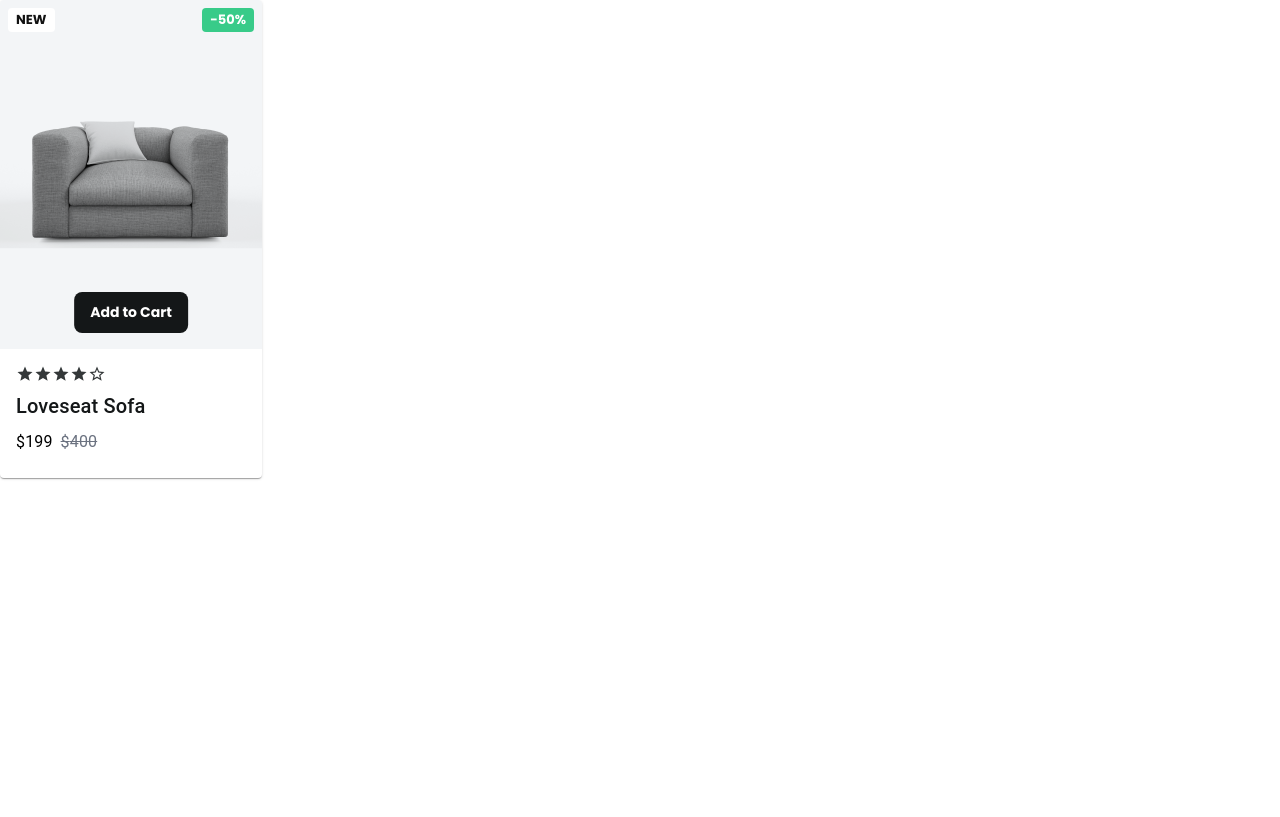
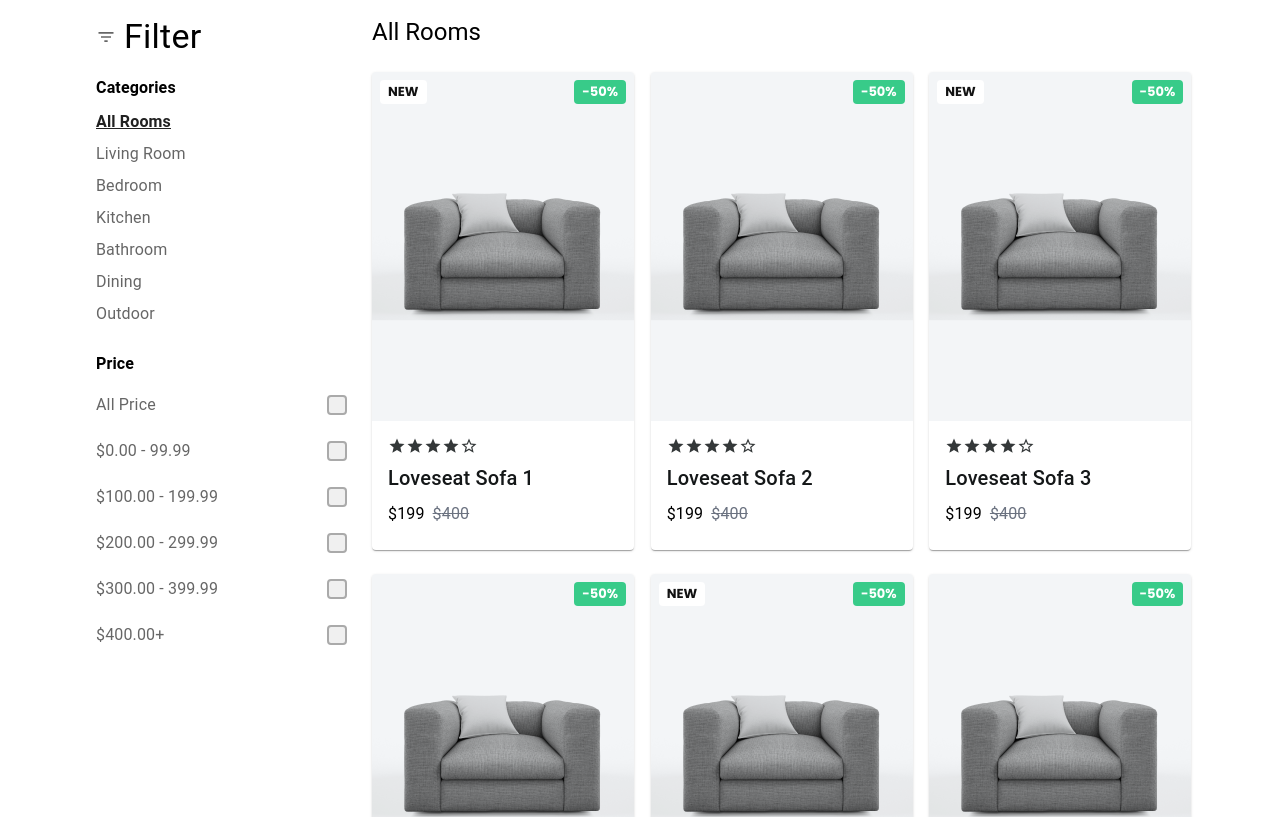
Before and after one commit to OsaVS/toytopia-frontend, a React (Vite) app: page /shop in a window 1280 px wide. Shown: the top 817 px of the page. Built offline with nearby package versions, Linux system fonts and the light colour scheme.

Commit message:
add filter component

```diff
--- /dev/null
+++ b/src/components/Filter.tsx
@@ -0,0 +1,143 @@
+import React, { useState } from "react";
+import { Box, Typography, Checkbox } from "@mui/material";
+import { FilterList as FilterIcon } from "@mui/icons-material";
+
+const categories = [
+  "All Rooms",
+  "Living Room",
+  "Bedroom",
+  "Kitchen",
+  "Bathroom",
+  "Dining",
+  "Outdoor",
+];
+
+const priceRanges = [
+  "All Price",
+  "$0.00 - 99.99",
+  "$100.00 - 199.99",
+  "$200.00 - 299.99",
+  "$300.00 - 399.99",
+  "$400.00+",
+];
+
+interface FilterComponentProps {
+  setCategory: (category: string) => void; // Prop to notify parent about selected category
+}
+
+const FilterComponent: React.FC<FilterComponentProps> = ({ setCategory }) => {
+  const [selectedCategory, setSelectedCategory] = useState<string>("All Rooms");
+  const [selectedPrices, setSelectedPrices] = useState<string[]>([]);
+
+  const handleCategoryClick = (category: string) => {
+    setSelectedCategory(category);
+    setCategory(category);
+  };
+
+  const handlePriceChange = (price: string) => {
+    setSelectedPrices((prev) =>
+      prev.includes(price) ? prev.filter((p) => p !== price) : [...prev, price]
+    );
+  };
+
+  return (
+    <Box sx={{ maxWidth: 300, borderRadius: 2 }}>
+      {/* Filter Heading */}
+      <Box display="flex" alignItems="center" sx={{ mb: 2 }}>
+        <FilterIcon fontSize="small" sx={{ mr: 1, color: "text.secondary" }} />
+        <Typography variant="h4" sx={{ mb: 0 }}>
+          Filter
+        </Typography>
+      </Box>
+
+      {/* Categories Section */}
+      <Typography variant="subtitle1" fontWeight="bold" sx={{ mb: 1 }}>
+        Categories
+      </Typography>
+      <Box>
+        {categories.map((category) => (
+          <Typography
+            key={category}
+            onClick={() => handleCategoryClick(category)}
+            sx={{
+              cursor: "pointer",
+              mb: 1,
+              fontWeight: selectedCategory === category ? "bold" : "normal",
+              textDecoration:
+                selectedCategory === category ? "underline" : "none",
+              color:
+                selectedCategory === category
+                  ? "text.primary"
+                  : "text.secondary",
+              transition: "color 0.2s ease",
+            }}
+          >
+            {category}
+          </Typography>
+        ))}
+      </Box>
+
+      {/* Price Ranges Section */}
+      <Typography variant="subtitle1" fontWeight="bold" sx={{ mt: 3, mb: 1 }}>
+        Price
+      </Typography>
+      <Box>
+        {priceRanges.map((price) => (
+          <Box
+            key={price}
+            display="flex"
+            alignItems="center"
+            justifyContent="space-between"
+            sx={{ mb: 1 }}
+          >
+            <Typography
+              sx={{
+                color: selectedPrices.includes(price)
+                  ? "text.primary"
+                  : "text.secondary",
+                transition: "color 0.2s ease",
+              }}
+            >
+              {price}
+            </Typography>
+            <Checkbox
+              checked={selectedPrices.includes(price)}
+              onChange={() => handlePriceChange(price)}
+              size="small"
+              color="default"
+              sx={{
+                "& .MuiSvgIcon-root": {
+                  width: 20,
+                  height: 20,
+                  borderRadius: "4px",
+                  border: "2px solid",
+                  borderColor: selectedPrices.includes(price)
+                    ? "transparent"
+                    : "#aaa",
+                  backgroundColor: selectedPrices.includes(price)
+                    ? "#000"
+                    : "#f0f0f0",
+                  display: "flex",
+                  alignItems: "center",
+                  justifyContent: "center",
+                  "& path": {
+                    color: selectedPrices.includes(price)
+                      ? "#fff"
+                      : "transparent",
+                  },
+                },
+                "&:hover .MuiSvgIcon-root": {
+                  backgroundColor: selectedPrices.includes(price)
+                    ? "#000"
+                    : "#e0e0e0",
+                },
+              }}
+            />
+          </Box>
+        ))}
+      </Box>
+    </Box>
+  );
+};
+
+export default FilterComponent;
--- a/src/pages/Shop.tsx
+++ b/src/pages/Shop.tsx
@@ -1,23 +1,46 @@
-import React from "react";
+import React, { useState } from "react";
+import { Grid, Typography } from "@mui/material";
 import ProductCard from "../components/ShopCard";
 import productImage from "../assets/shopItems/image.png";
-
+import FilterComponent from "../components/Filter";
 
 const Shop = () => {
+  const [category, setCategory] = useState<string>("All Rooms"); // State to track selected category
+
   return (
-    <div>
-      <div>
+    <div className="px-20">
+      <Grid container spacing={2} sx={{ padding: 2 }}>
+        {/* Left Side - Filter Component */}
+        <Grid item xs={12} md={3}>
+          <FilterComponent setCategory={setCategory} />{" "}
+          {/* Pass setCategory handler */}
+        </Grid>
+
+        {/* Right Side - Product Cards */}
+        <Grid item xs={12} md={9}>
+          {/* Dynamic Title for the page */}
+          <Typography variant="h5" sx={{ mb: 3 }}>
+            {category}
+          </Typography>
+
+          {/* Product Cards Grid */}
+          <Grid container spacing={3}>
+            {Array.from({ length: 9 }).map((_, index) => (
+              <Grid item xs={12} sm={6} md={4} key={index}>
                 <ProductCard
                   imageUrl={productImage}
-          title="Loveseat Sofa"
+                  title={`Loveseat Sofa ${index + 1}`}
                   originalPrice={400}
                   discountedPrice={199}
-          isNew={true}
+                  isNew={index % 2 === 0}
                   discountPercentage={50}
                   rating={4}
-          // Add this prop to show placeholder
                 />
-      </div>
+              </Grid>
+            ))}
+          </Grid>
+        </Grid>
+      </Grid>
     </div>
   );
 };
```
Lines whose indentation alone changed are shown as unchanged.
